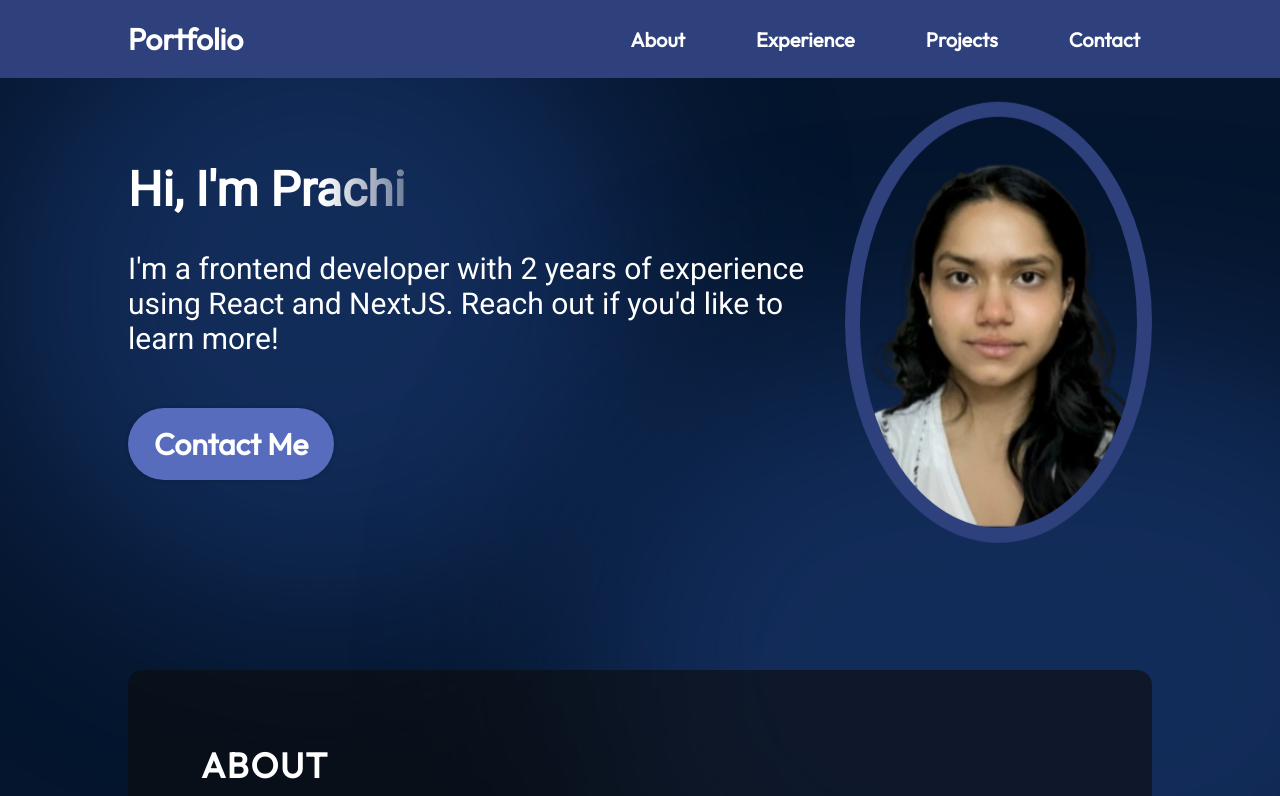
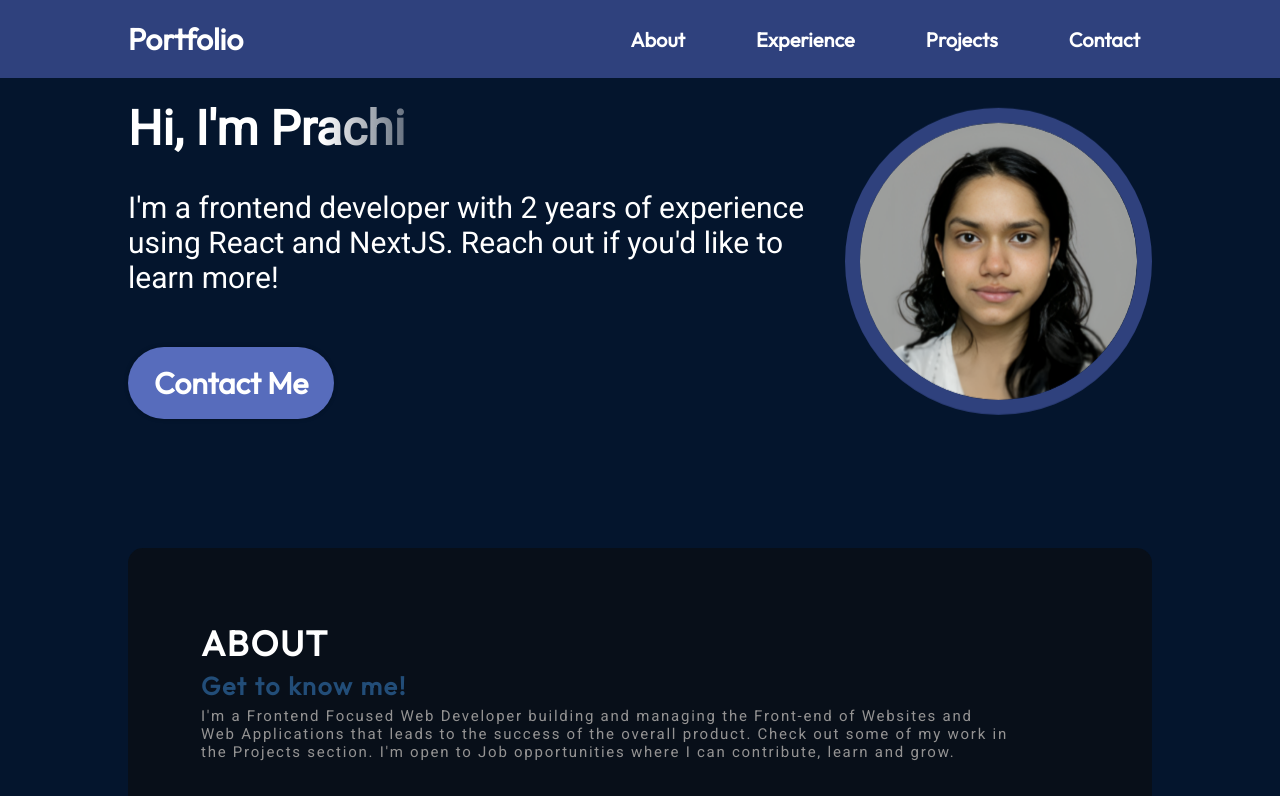
Before and after one commit to Prachi1208/portfolio, a React (Vite) app: page / in a window 1280 px wide. Shown: the top 796 px of the page. Built offline with nearby package versions, Linux system fonts and the light colour scheme.

Commit message:
Update Hero.jsx

```diff
--- a/src/components/Hero/Hero.jsx
+++ b/src/components/Hero/Hero.jsx
@@ -9,20 +9,19 @@ export const Hero = () => {
       <div className={styles.content}>
         <h1 className={styles.title}>Hi, I'm Prachi</h1>
         <p className={styles.description}>
-          I'm a frontend developer with 2 years of experience using React and
-          NextJS. Reach out if you'd like to learn more!
+          I'm a frontend developer with 2 years of experience using React and NextJS. Reach out if you'd like to learn more!
         </p>
         <a href="mailto:prachinanjannavar@gmail.com" className={styles.contactBtn}>
           Contact Me
         </a>
       </div>
       <img
-        src={getImageUrl("hero/b.png")}
+        src={getImageUrl("hero/prachi.png")}
         alt="Hero image of me"
         className={styles.heroImg}
       />
-      <div className={styles.topBlur} />
-      <div className={styles.bottomBlur} />
+      {/* <div className={styles.topBlur} /> */}
+      {/* <div className={styles.bottomBlur} /> */}
     </section>
   );
 };
```
